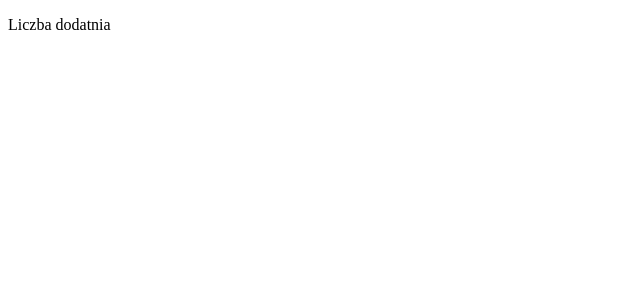
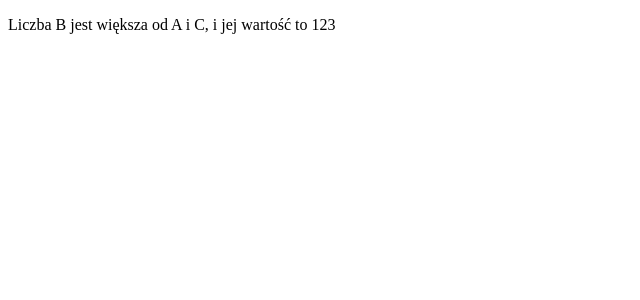
Before and after one commit to AndrzejChemerys/vue, a Vue app in the folder vue_practice/1_transforming_alx-js-bootcamp_challenges_to_vue/les1/challenges-app/: page / in a window 1280 px wide. Shown: the top 300 px of the page, without its empty margins (0-640 px from the left). Built offline with nearby package versions, Linux system fonts and the light colour scheme.

Commit message:
challenge 4 - comparing numbers with vue if statement

```diff
--- a/vue_practice/1_transforming_alx-js-bootcamp_challenges_to_vue/les1/challenges-app/src/App.vue
+++ b/vue_practice/1_transforming_alx-js-bootcamp_challenges_to_vue/les1/challenges-app/src/App.vue
@@ -3,6 +3,7 @@
     <C1/>
     <C2/>
     <C3/>
+    <C4/>
   </div>
 </template>
 
@@ -10,6 +11,7 @@
 import C1 from "./components/C1.vue";
 import C2 from "./components/C2.vue";
 import C3 from "./components/C3.vue";
+import C4 from "./components/C4.vue";
 
 export default {
   name: "App",
@@ -17,6 +19,7 @@ export default {
     C1,
     C2,
     C3,
+    C4,
   },
 };
 </script>
--- a/vue_practice/1_transforming_alx-js-bootcamp_challenges_to_vue/les1/challenges-app/src/components/C3.vue
+++ b/vue_practice/1_transforming_alx-js-bootcamp_challenges_to_vue/les1/challenges-app/src/components/C3.vue
@@ -17,5 +17,10 @@ export default {
 };
 </script>
 
-<style>
+<style scoped>
+/* ########################### */
+div {
+  display: none;
+}
+/* ########################### */
 </style>
--- /dev/null
+++ b/vue_practice/1_transforming_alx-js-bootcamp_challenges_to_vue/les1/challenges-app/src/components/C4.vue
@@ -0,0 +1,22 @@
+<template>
+    <div>
+        <p v-if="a>b&&a>c">Liczba A jest większa od B i C, i jej wartość to {{a}}</p>
+        <p v-if="b>a&&b>c">Liczba B jest większa od A i C, i jej wartość to {{b}}</p>
+        <p v-if="c>a&&c>b">Liczba C jest większa od A i B, i jej wartość to {{c}}</p>
+    </div>
+</template>
+
+<script>
+export default {
+  data() {
+    return {
+      a: 25,
+      b: 123,
+      c: 54,
+    };
+  },
+};
+</script>
+
+<style>
+</style>
```
